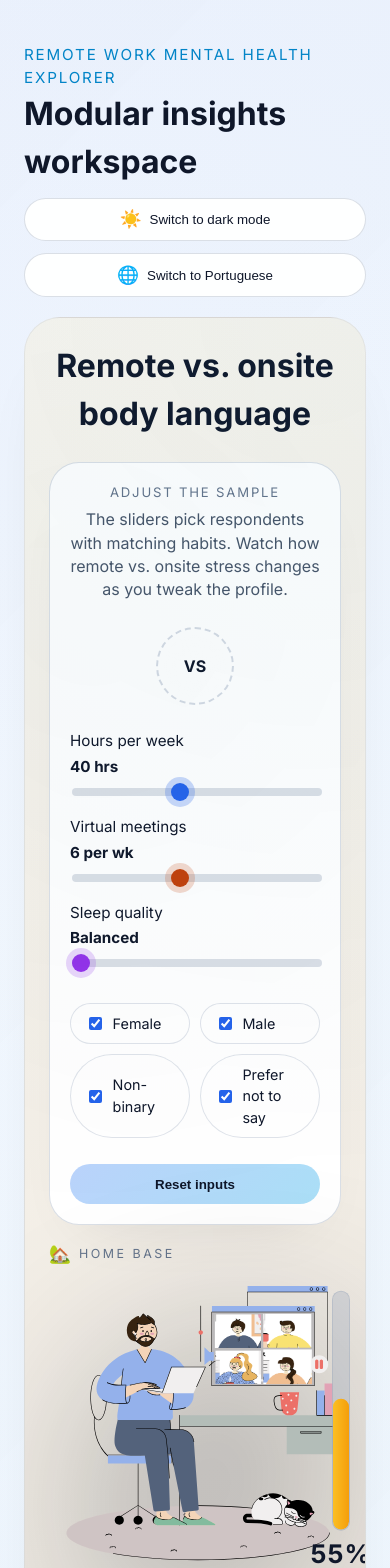
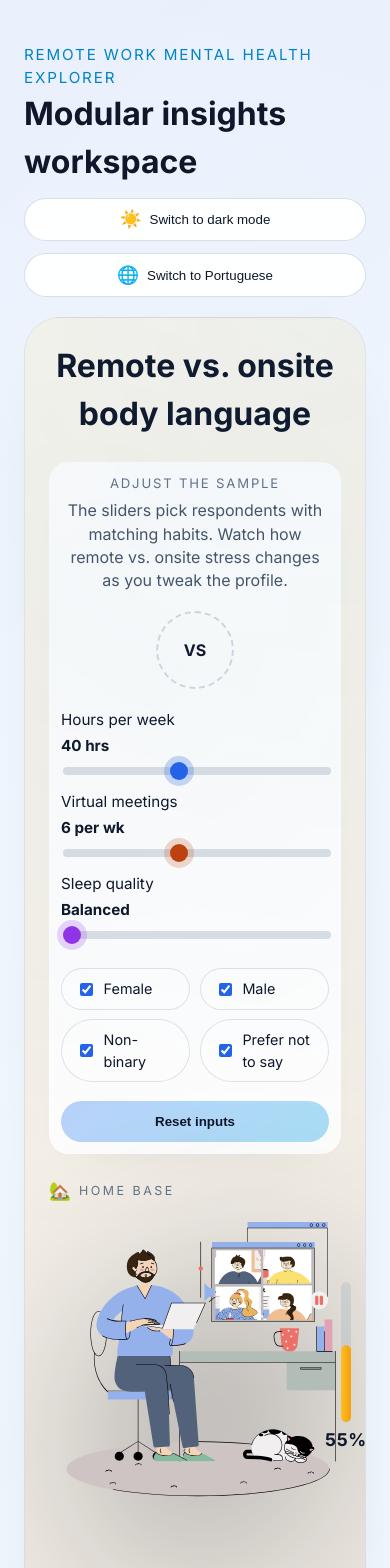
Before and after one commit to joaovarela14/VI, a React (Vite) app in the folder remote-mental-health-viz/: page / in a window 390 px wide. Shown: the top 1568 px of the page. Built offline with nearby package versions, Linux system fonts and the light colour scheme.

Commit message:
refactor: Improve layout and styling of StressPersonaHero component for better responsiveness and visual appeal

```diff
--- a/remote-mental-health-viz/src/components/StressPersonaHero.jsx
+++ b/remote-mental-health-viz/src/components/StressPersonaHero.jsx
@@ -117,7 +117,7 @@ const StressModel = ({ label, percent, stateLabel, variant = 'remote', context }
        <div className="stress-model__scene">
          <div className="stress-model__asset-wrapper">
            <img src={personaSrc} loading="lazy" alt={personaAlt} className="stress-model__asset" />
-            <div className="stress-model__bar stress-model__bar--right">
+            <div className={`stress-model__bar ${variant === 'onsite' ? 'stress-model__bar--left' : 'stress-model__bar--right'}`}>
              <div className="stress-bar-container">
                <div className={`stress-bar-fill stress-bar-fill--${stateKey}`} style={{ height: `${clampPercent(percent)}%` }} />
              </div>
--- a/remote-mental-health-viz/src/components/stress-model.css
+++ b/remote-mental-health-viz/src/components/stress-model.css
@@ -65,8 +65,8 @@ body.theme-light .stress-lab::before {
 
 .stress-lab__models {
   display: grid;
-  grid-template-columns: minmax(0, 1fr) minmax(320px, 420px) minmax(0, 1fr);
-  gap: clamp(1rem, 3vw, 3rem);
+  grid-template-columns: minmax(0, 1.2fr) minmax(320px, 380px) minmax(0, 1.2fr);
+  gap: clamp(1.5rem, 4vw, 4rem);
   align-items: start;
 }
 
@@ -113,8 +113,8 @@ body.theme-light .stress-lab::before {
 
 .stress-model__scene {
   position: relative;
-  flex: 0 1 1100px;
-  min-height: 420px;
+  flex: 0 1 1400px;
+  min-height: 480px;
   border-radius: 0;
   overflow: visible;
   border: none;
@@ -132,7 +132,7 @@ body.theme-light .stress-lab::before {
 
 .stress-model__asset {
   position: relative;
-  width: min(100%, 1100px);
+  width: min(100%, 1400px);
   height: auto;
   max-width: none;
   pointer-events: none;
@@ -142,27 +142,33 @@ body.theme-light .stress-lab::before {
 .stress-model__bar {
   position: absolute;
   top: 50%;
-  right: clamp(-70px, -4vw, -40px);
   transform: translateY(-50%);
-  min-width: 80px;
+  min-width: 50px;
   display: flex;
   flex-direction: column;
   align-items: center;
-  gap: 0.5rem;
+  gap: 0.4rem;
+}
+
+.stress-model__bar--right {
+  right: clamp(-50px, -2.5vw, -30px);
+}
+
+.stress-model__bar--left {
+  left: clamp(-50px, -2.5vw, -30px);
 }
 
 .stress-bar-container {
   position: relative;
-  width: 18px;
-  height: clamp(240px, 38vw, 460px);
+  width: 10px;
+  height: clamp(140px, 28vw, 280px);
   border-radius: 999px;
-  background: rgba(148, 163, 184, 0.2);
-  border: 1px solid rgba(148, 163, 184, 0.35);
+  background: rgba(148, 163, 184, 0.15);
   overflow: hidden;
 }
 
 body.theme-light .stress-bar-container {
-  background: rgba(148, 163, 184, 0.3);
+  background: rgba(148, 163, 184, 0.25);
 }
 
 .stress-bar-fill {
@@ -188,7 +194,7 @@ body.theme-light .stress-bar-container {
 }
 
 .stress-bar-percentage {
-  font-size: 1.6rem;
+  font-size: 1.1rem;
   line-height: 1.2;
   text-align: center;
   font-weight: 700;
@@ -202,20 +208,20 @@ body.theme-light .stress-bar-container {
 }
 
 .stress-lab__comparison {
-  padding: clamp(1.25rem, 2.25vw, 2.2rem);
-  border-radius: 30px;
-  border: 1px solid rgba(148, 163, 184, 0.3);
-  background: linear-gradient(180deg, rgba(15, 23, 42, 0.8), rgba(7, 11, 20, 0.92));
+  padding: clamp(0.75rem, 1.8vw, 1.4rem);
+  border-radius: 20px;
+  border: none;
+  background: linear-gradient(180deg, rgba(15, 23, 42, 0.82), rgba(7, 11, 20, 0.92));
   display: flex;
   flex-direction: column;
-  gap: 1.6rem;
-  box-shadow: 0 32px 60px -45px rgba(2, 6, 23, 0.75);
+  gap: 1.2rem;
+  box-shadow: 0 24px 50px -38px rgba(2, 6, 23, 0.75);
 }
 
 body.theme-light .stress-lab__comparison {
-  background: rgba(255, 255, 255, 0.98);
-  border-color: rgba(148, 163, 184, 0.35);
-  box-shadow: 0 28px 60px -38px rgba(15, 23, 42, 0.12);
+  background: rgba(255, 255, 255, 0.94);
+  border: none;
+  box-shadow: 0 20px 45px -34px rgba(15, 23, 42, 0.1);
 }
 
 .comparison-header {
@@ -255,7 +261,7 @@ body.theme-light .stress-lab__comparison {
 .comparison-controls {
   display: flex;
   flex-direction: column;
-  gap: 1.1rem;
+  gap: 0.9rem;
 }
 
 .control-group {
```
Lines whose indentation alone changed are shown as unchanged.
